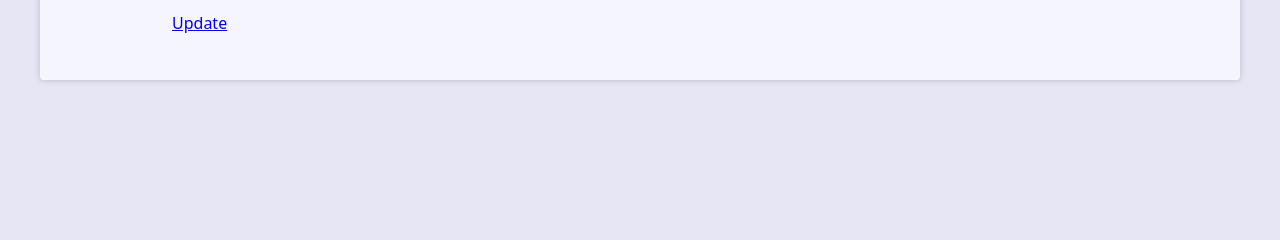
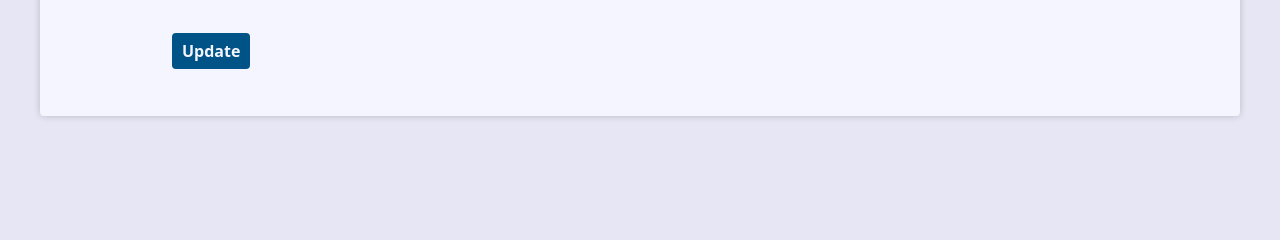
Before and after one commit to pedrosdr/projeto_agenda_django, a Django app: template contact/templates/contact/contact.html in a window 1280 px wide. Shown: the part 507-747 px from the top of the page. Run offline with Django 4.2, Linux system fonts and the light colour scheme; the template is opened without the code that fills it, so the values that code supplies are empty.

Commit message:
update btn

```diff
--- a/base_static/global/css/style.css
+++ b/base_static/global/css/style.css
@@ -329,3 +329,21 @@
     color: white;
     background-color: #4d4df5;
   }
+
+  /* Contact links */
+
+  .contact-links {
+    margin-block: calc(var(--small-font-size) * 2);
+    display: flex;
+    align-items: center;
+    gap: 0 var(--small-font-size);
+  }
+
+  .btn-link {
+    font-size: var(--small-font-size);
+    text-decoration: none;
+    font-weight: bold;
+    padding: 1rem;
+    display: block;
+    line-height: var(--small-font-size);
+  }
--- a/contact/templates/contact/contact.html
+++ b/contact/templates/contact/contact.html
@@ -13,6 +13,8 @@
         <p><b>Description: </b> {{ contact.description }}</p>
         <p><b>Category: </b> {{ contact.category.name }}</p>
 
-        <a href="{% url 'contact:update' contact.id %}" class="update-btn">Update</a>
+        <div class="contact-links">
+            <a class="btn btn-link" href="{% url 'contact:update' contact.id %}">Update</a>
+        </div>
     </div>
 {% endblock content %}
```
